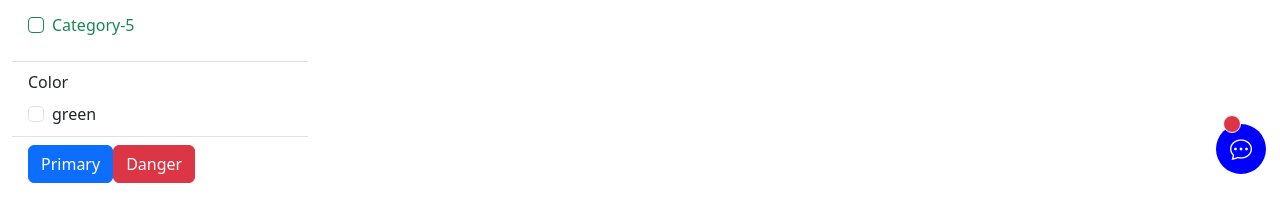
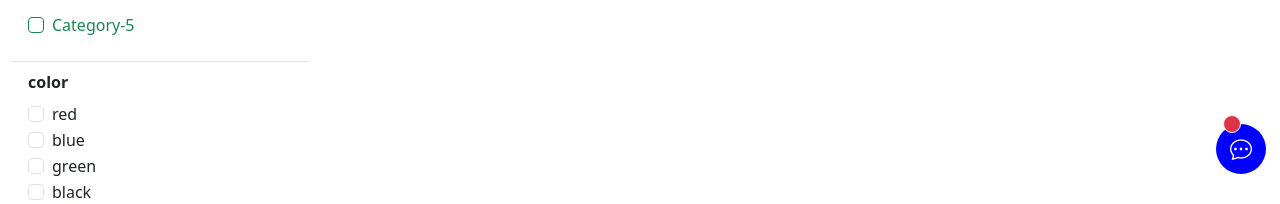
Before and after one commit to Jesicaahr/client-shop, a React (Create React App) app: page /product-list in a window 1280 px wide. Shown: the part 596-800 px from the top of the page. Built offline with nearby package versions, Linux system fonts and the light colour scheme.

Commit message:
improve attributes component

```diff
--- a/src/components/filterQueryResultOptions/AttributesFilterComponent.js
+++ b/src/components/filterQueryResultOptions/AttributesFilterComponent.js
@@ -4,8 +4,24 @@ import { Form } from 'react-bootstrap';
 const AttributesFilterComponent = () => {
   return (
     <>
-      <Form.Label>Color</Form.Label>
-      <Form.Check type='checkbox' id='default-checkbox' label='green' />
+      {[
+        { color: ['red', 'blue', 'green', 'black'] },
+        { ram: ['1 TB', '2 TB', '4 TB'] },
+      ].map((item, idx) => (
+        <div key={idx} className='mb-3'>
+          <Form.Label>
+            <b>{Object.keys(item)}</b>
+          </Form.Label>
+          {item[Object.keys(item)].map((i, idx) => (
+            <Form.Check
+              key={idx}
+              type='checkbox'
+              id='default-checkbox'
+              label={i}
+            />
+          ))}
+        </div>
+      ))}
     </>
   );
 };
--- a/src/pages/ProductListPage.js
+++ b/src/pages/ProductListPage.js
@@ -31,8 +31,8 @@ const ProductListPage = () => {
               <AttributesFilterComponent />
             </ListGroup.Item>
             <ListGroup.Item>
-              <Button variant='primary'>Primary</Button>
-              <Button variant='danger'>Danger</Button>
+              <Button variant='primary'>Filter</Button>
+              <Button variant='danger'>Reset Filters</Button>
             </ListGroup.Item>
           </ListGroup>
         </Col>
```
